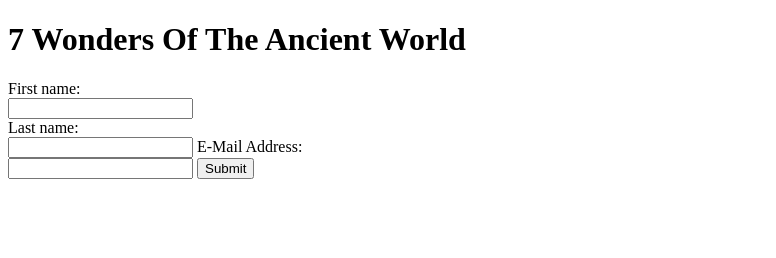
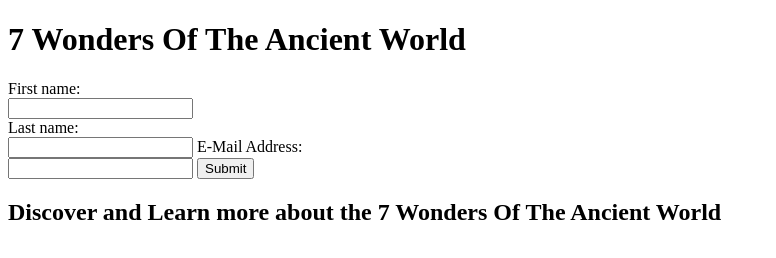
Before and after one commit to anasarafa35-hue/Project-2, a plain HTML site: page index.html in a window 1280 px wide. Shown: the whole page, without its empty margins (0-776 px from the left). Drawn offline with Linux system fonts and the light colour scheme.

Commit message:
Update index.html

```diff
--- a/index.html
+++ b/index.html
@@ -14,6 +14,7 @@
   <input type="Email" id="lname" name="lname">
    <input type="submit" value="Submit">
 </form>
+    <h2> Discover and Learn more about the 7 Wonders Of The Ancient World </h2>
 
   </Body>
 </html>
```
